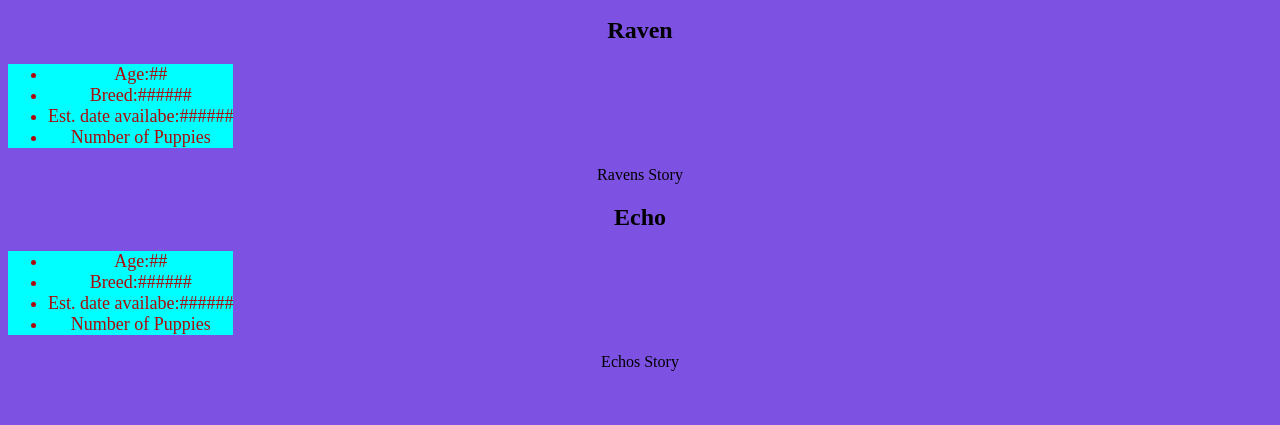
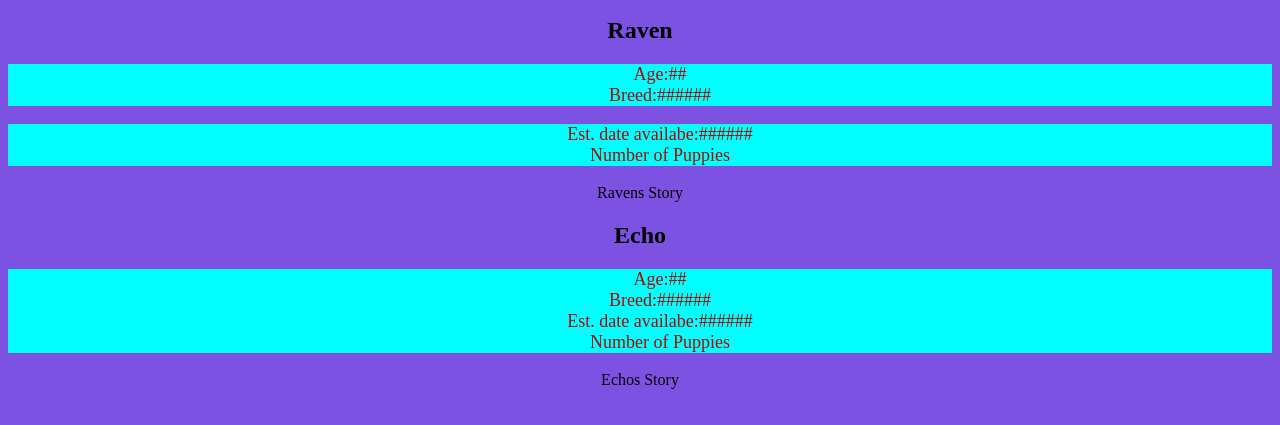
Before and after one commit to downingandrew/100-days-of-code, a plain HTML site: page puppy-project/index.html in a window 1280 px wide. Shown: the part 101-526 px from the top of the page. Drawn offline with Linux system fonts and the light colour scheme.

Commit message:
Working on styling

```diff
--- a/puppy-project/index.html
+++ b/puppy-project/index.html
@@ -12,19 +12,19 @@
 
 <body>
     <header>
-        <div>
-            <h1>Raven & Echo Puppies</h1>
-            <img src="images/####.jpg" alt="Raven & Echo">
+        <h1>Raven & Echo Puppies</h1>
+        <img src="images/####.jpg" alt="Raven & Echo">
     </header>
     <main>
         <h2>Raven</h2>
         <ul id="lists">
             <li>Age:##</li>
             <li>Breed:######</li>
+        </ul>
+        <ul>
             <li>Est. date availabe:######</li>
             <li>Number of Puppies</li>
         </ul>
-        </div>
         <p>Ravens Story</p>
         <h2>Echo</h2>
         <ul id="lists">
--- a/puppy-project/styles/shared.css
+++ b/puppy-project/styles/shared.css
@@ -2,12 +2,13 @@ body {
     background-color: rgb(125, 81, 226);
     text-align:center;
 }
-#lists {
+
+ul {
+    list-style: none;
     background-color: aqua;
     text-align:center;
     color: rgb(170, 11, 11);
     font-size: large;
-    width: fit-content;
-    height: fit-content;
-    padding: px;
+
+
 }
```
